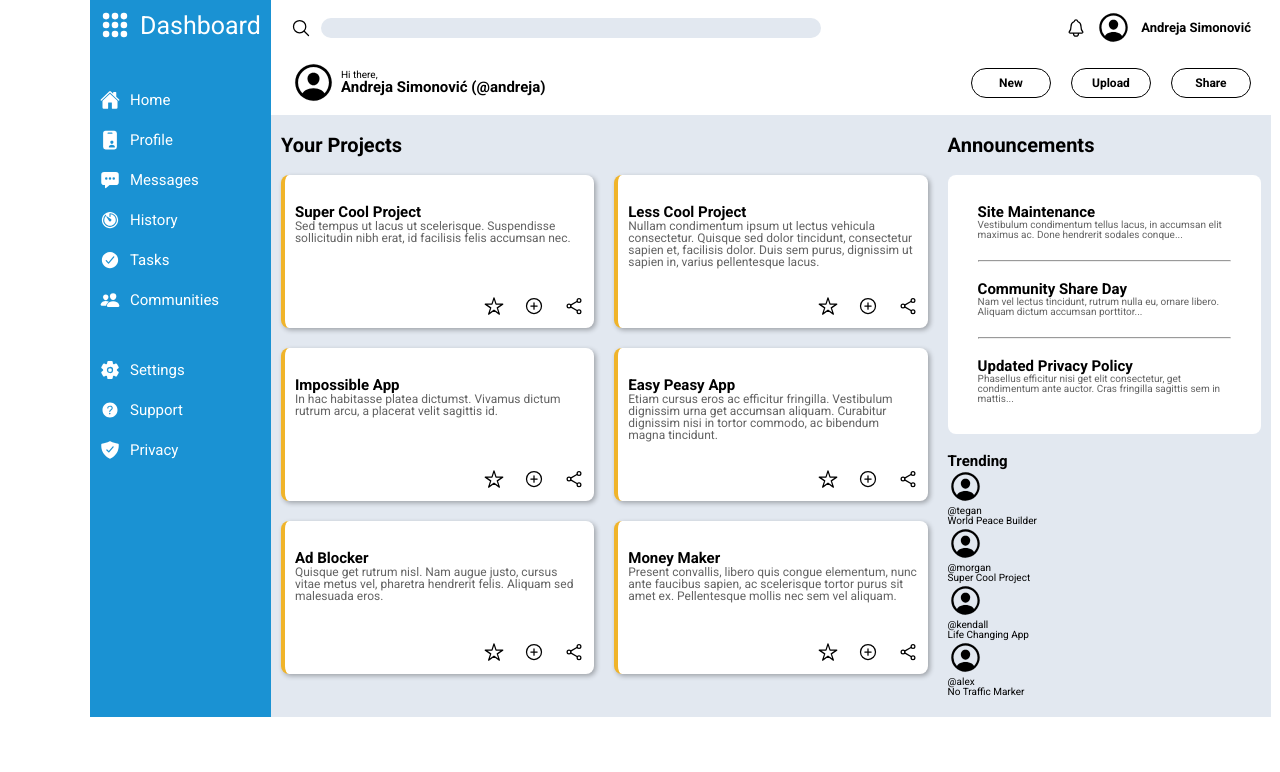
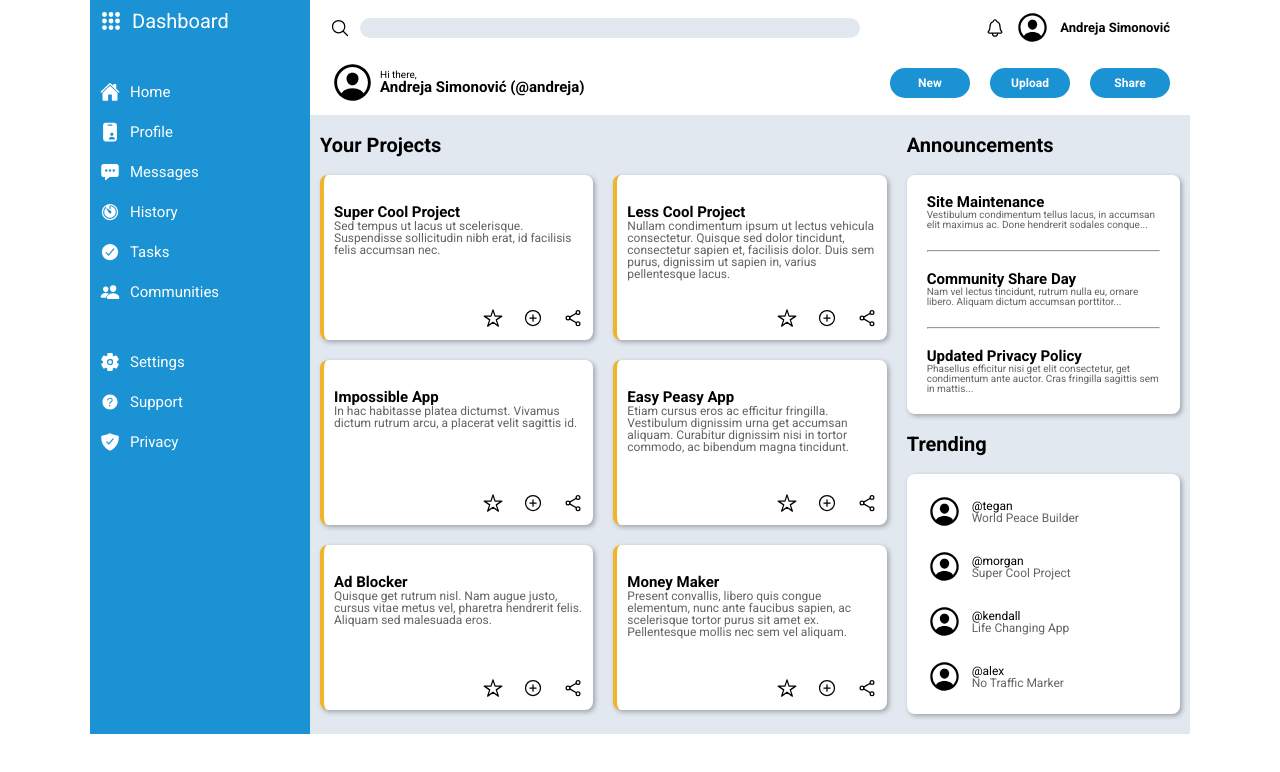
Before and after one commit to Andreja011/admin-dashboard, a plain HTML site: page index.html in a window 1280 px wide. Drawn offline with nearby package versions, Linux system fonts and the light colour scheme.

Commit message:
Finished right sidebar

```diff
--- a/index.html
+++ b/index.html
@@ -231,26 +231,34 @@
               <li>
                 <ion-icon name="person-circle-outline"
                   class="images"></ion-icon>
+                <div class="right-sidebar-cards-text">
                   <p>@tegan</p>
                   <p>World Peace Builder</p>
+                </div>
               </li>
               <li>
                 <ion-icon name="person-circle-outline"
                   class="images"></ion-icon>
+                <div class="right-sidebar-cards-text">
                   <p>@morgan</p>
                   <p>Super Cool Project</p>
+                </div>
               </li>
               <li>
                 <ion-icon name="person-circle-outline"
                   class="images"></ion-icon>
+                <div class="right-sidebar-cards-text">
                   <p>@kendall</p>
                   <p>Life Changing App</p>
+                </div>
               </li>
               <li>
                 <ion-icon name="person-circle-outline"
                   class="images"></ion-icon>
+                <div class="right-sidebar-cards-text">
                   <p>@alex</p>
                   <p>No Traffic Marker</p>
+                </div>
               </li>
             </ul>
           </section>
--- a/style.css
+++ b/style.css
@@ -48,11 +48,6 @@ button {
 
   display: grid;
   grid-template-columns: 1fr 4fr;
-}
-
-.section-main {
-  /* display: grid;
-  grid-template-columns: repeat(3, 1fr); */
 }
 
 .primary-header {
@@ -138,7 +133,6 @@ button {
 .primary-header-second-row-buttons {
   width: 8rem;
   height: 3rem;
-  border: 1px solid black;
   border-radius: 20px;
   font-size: 1.2rem;
   font-weight: var(--font-bold);
@@ -147,6 +141,8 @@ button {
   align-items: center;
   justify-content: center;
   margin: auto 0;
+  background-color: var(--blue);
+  color: var(--white);
 }
 
 .sidebar {
@@ -166,7 +162,7 @@ button {
 }
 
 .sidebar > ul > li:first-child {
-  font-size: 2.5rem;
+  font-size: 2rem;
   display: flex;
   align-items: center;
   gap: 1rem;
@@ -181,8 +177,8 @@ button {
 }
 
 .icons.dashboard {
-  width: 3rem;
-  height: 3rem;
+  width: 2.2rem;
+  height: 2.2rem;
 }
 
 .projects {
@@ -191,7 +187,6 @@ button {
 }
 
 .main-cards {
-  width: 100rem;
   display: grid;
   grid-template-columns: 2fr 1fr;
 }
@@ -257,11 +252,12 @@ button {
   display: flex;
   flex-direction: column;
   gap: 2rem;
+  box-shadow: 2px 2px 5px 0px rgba(0, 0, 0, 0.3);
 }
 
 .announcements > div {
   background-color: var(--white);
-  padding: 3rem;
+  padding: 2rem;
 }
 
 .announcements > .announcements-cards {
@@ -273,3 +269,28 @@ button {
 }
 
 /* smanjiti font u levom sidebaru */
+.trending > h2 {
+  margin-bottom: 2rem;
+  font-size: 2rem;
+}
+
+.trending > ul {
+  background-color: var(--white);
+  border-radius: 8px;
+  padding: 2rem;
+  display: flex;
+  flex-direction: column;
+  gap: 2rem;
+  box-shadow: 2px 2px 5px 0px rgba(0, 0, 0, 0.3);
+}
+
+.trending > ul > li {
+  display: flex;
+  align-items: center;
+  gap: 1rem;
+  font-size: 1.2rem;
+}
+
+.trending > ul > li > div > p:nth-child(2) {
+  color: var(--text-gray);
+}
```
Lines whose indentation alone changed are shown as unchanged.
